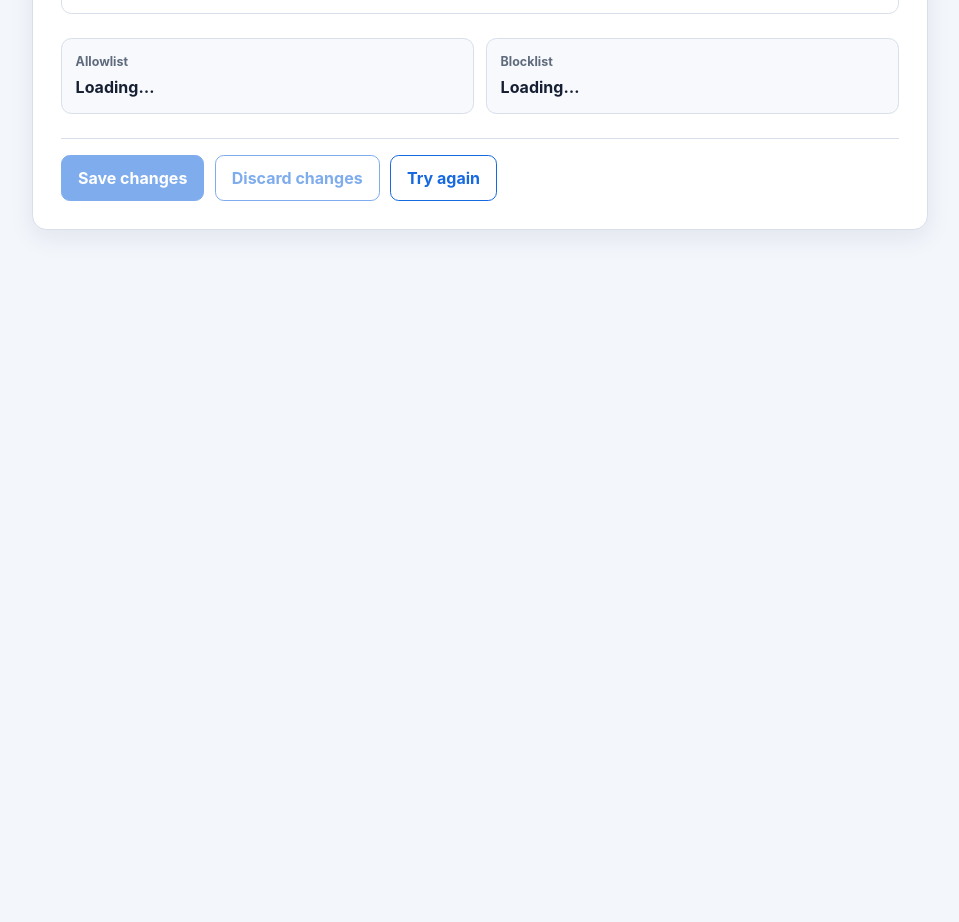
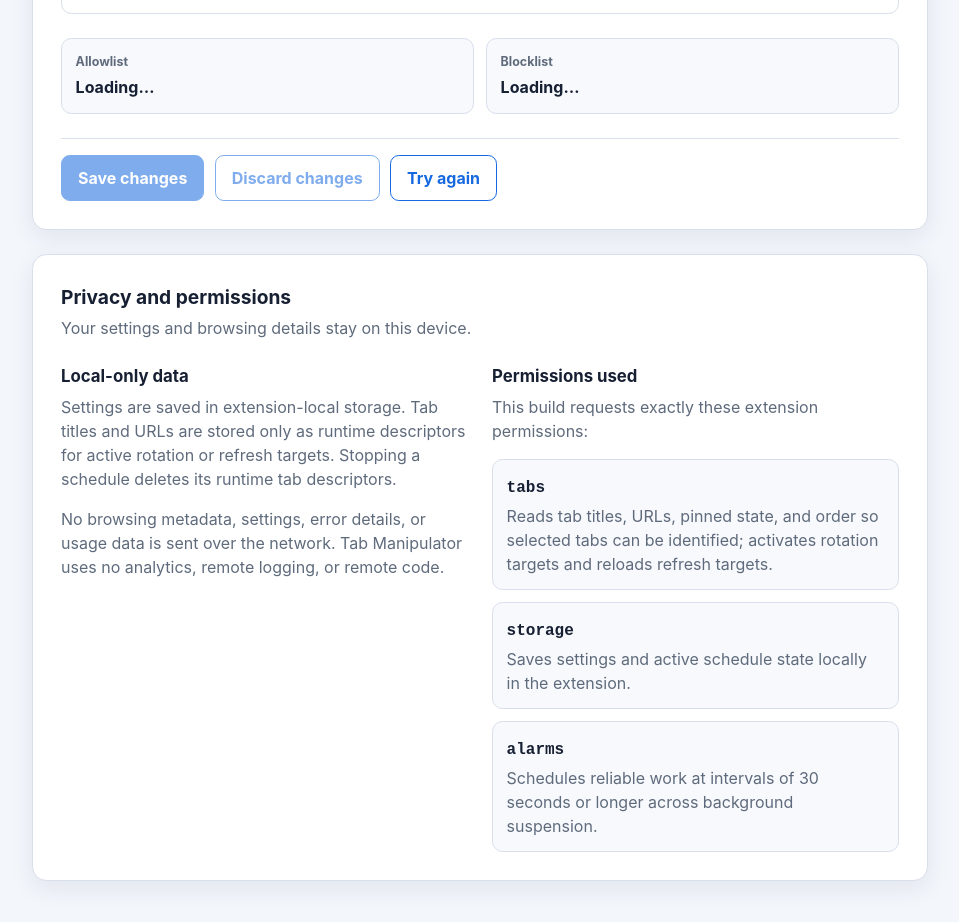
Before and after one commit to BWork0/tab-manipulator, a website built with Vite: page src/entrypoints/options/index.html in a window 1280 px wide. Shown: the part 1328-2250 px from the top of the page, without its empty margins (160-1119 px from the left). Before the commit the page ends 1622 px from the top, so only its background shows below. Built offline with nearby package versions, Linux system fonts and the light colour scheme; what wxt would draw is missing.

Commit message:
Add privacy and permission explanation

```diff
--- a/src/entrypoints/options/index.html
+++ b/src/entrypoints/options/index.html
@@ -228,6 +228,55 @@
             </div>
           </section>
         </form>
+
+        <section class="settings-card privacy-card" aria-labelledby="privacy-heading">
+          <div class="section-heading">
+            <div>
+              <h2 id="privacy-heading">Privacy and permissions</h2>
+              <p>Your settings and browsing details stay on this device.</p>
+            </div>
+          </div>
+
+          <div class="privacy-details">
+            <div>
+              <h3>Local-only data</h3>
+              <p>
+                Settings are saved in extension-local storage. Tab titles and URLs are stored only
+                as runtime descriptors for active rotation or refresh targets. Stopping a schedule
+                deletes its runtime tab descriptors.
+              </p>
+              <p>
+                No browsing metadata, settings, error details, or usage data is sent over the
+                network. Tab Manipulator uses no analytics, remote logging, or remote code.
+              </p>
+            </div>
+
+            <div>
+              <h3>Permissions used</h3>
+              <p>This build requests exactly these extension permissions:</p>
+              <dl id="permission-list" class="permission-list" aria-label="Extension permissions">
+                <div data-permission="tabs">
+                  <dt><code>tabs</code></dt>
+                  <dd>
+                    Reads tab titles, URLs, pinned state, and order so selected tabs can be
+                    identified; activates rotation targets and reloads refresh targets.
+                  </dd>
+                </div>
+                <div data-permission="storage">
+                  <dt><code>storage</code></dt>
+                  <dd>Saves settings and active schedule state locally in the extension.</dd>
+                </div>
+                <div data-permission="alarms">
+                  <dt><code>alarms</code></dt>
+                  <dd>
+                    Schedules reliable work at intervals of 30 seconds or longer across background
+                    suspension.
+                  </dd>
+                </div>
+              </dl>
+            </div>
+          </div>
+        </section>
       </main>
     </div>
 
--- a/src/entrypoints/options/style.css
+++ b/src/entrypoints/options/style.css
@@ -108,6 +108,7 @@ button:disabled {
 
 h1,
 h2,
+h3,
 p {
   margin-top: 0;
 }
@@ -134,6 +135,48 @@ h2 {
   border-radius: 0.9rem;
   background: var(--surface);
   box-shadow: var(--shadow);
+}
+
+.privacy-card {
+  margin-top: 1.5rem;
+}
+
+.privacy-details {
+  display: grid;
+  grid-template-columns: repeat(2, minmax(0, 1fr));
+  gap: 1.5rem;
+  margin-top: 1.5rem;
+}
+
+.privacy-details h3 {
+  margin-bottom: 0.35rem;
+  font-size: 1.05rem;
+}
+
+.privacy-details p {
+  color: var(--muted);
+}
+
+.permission-list {
+  display: grid;
+  gap: 0.75rem;
+  margin: 0;
+}
+
+.permission-list div {
+  padding: 0.85rem;
+  border: 0.0625rem solid var(--border);
+  border-radius: 0.65rem;
+  background: var(--surface-subtle);
+}
+
+.permission-list dt {
+  font-weight: 800;
+}
+
+.permission-list dd {
+  margin: 0.25rem 0 0;
+  color: var(--muted);
 }
 
 .section-heading {
@@ -424,6 +467,10 @@ textarea {
     grid-template-columns: 1fr;
   }
 
+  .privacy-details {
+    grid-template-columns: 1fr;
+  }
+
   .settings-fields {
     grid-template-columns: 1fr;
   }
```
Also changed, not shown: docs/TASKS.md (+11 -4 lines), tests/entrypoints/options-privacy.test.ts (added, +55 -0 lines).
